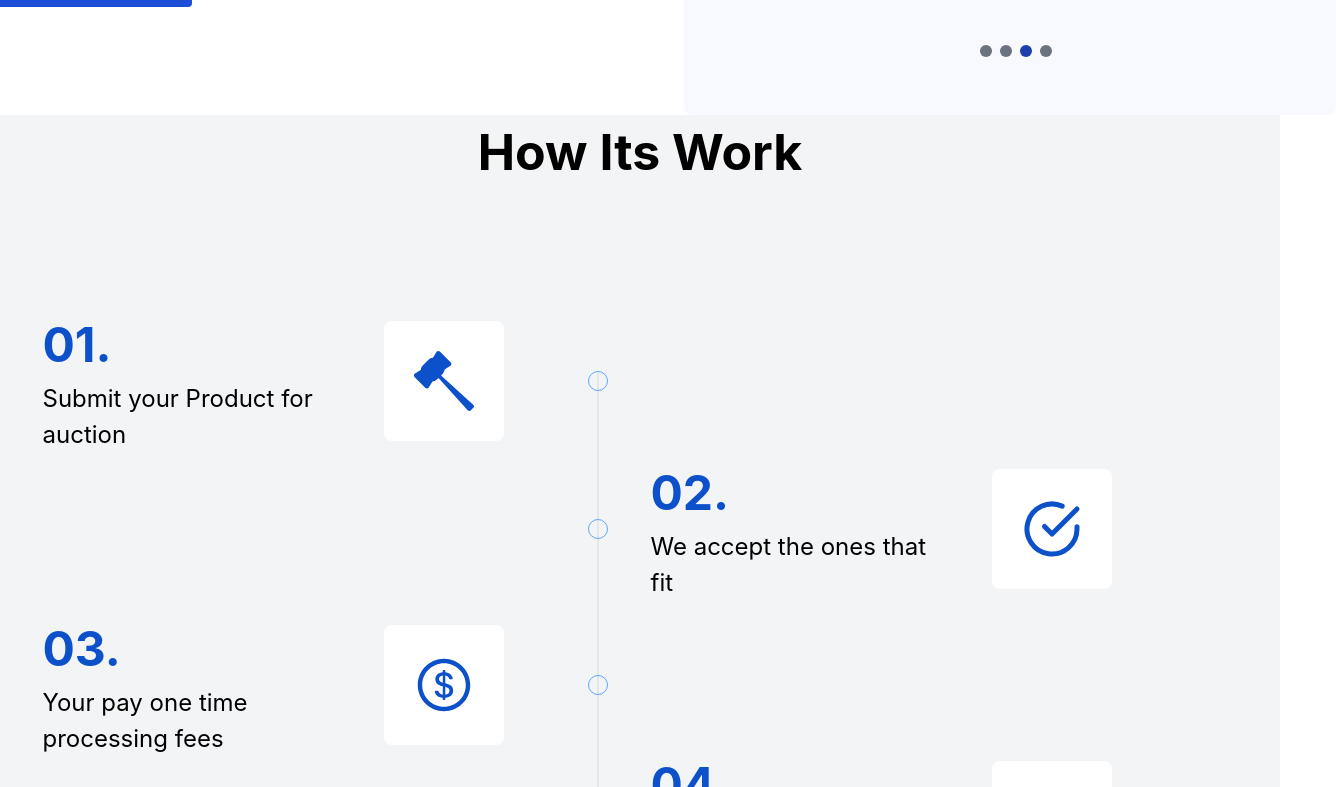
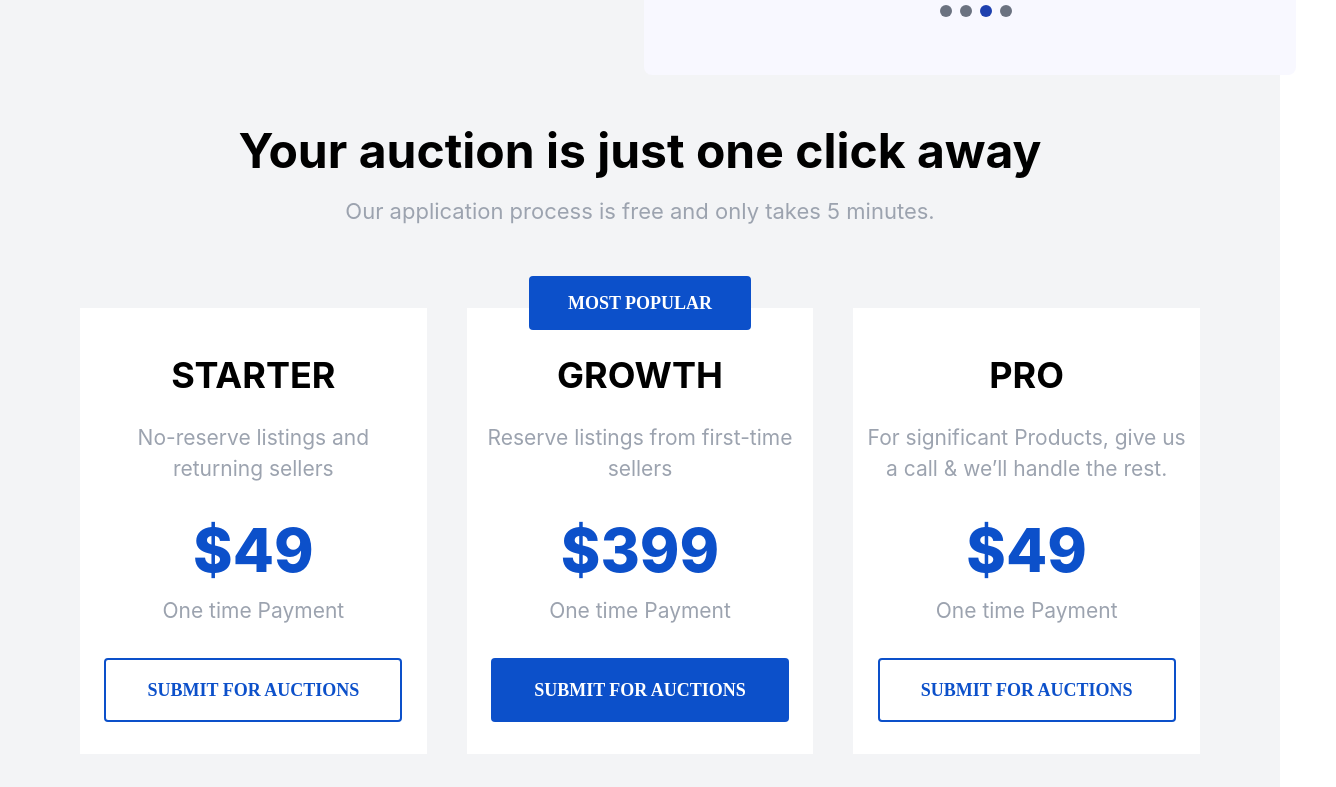
Before and after one commit to M-ilyas1/Elyx-project, a React (Create React App) app: page /SubmitForAuction in a window 1280 px wide. Shown: the part 713-1500 px from the top of the page, 1336 px wide, since content can reach past the window. Built offline with nearby package versions, Linux system fonts and the light colour scheme.

Commit message:
Create planPricingSection

```diff
--- a/src/Component/Plan/PlanMain.js
+++ b/src/Component/Plan/PlanMain.js
@@ -5,8 +5,8 @@ import PlanRC from './PlanRC';
 function PlanMain() {
   return (
     <div>
-      <div className=' flex bg-white gap-10 mt-10 ml-10 justify-center'>
-      <Plan/>
+      <div className=' flex bg-gray-100 gap- justify-center'>
+        <Plan/>
         <PlanRC/>
       </div>
 
--- /dev/null
+++ b/src/Component/PlanPricing/PlanPricing.js
@@ -0,0 +1,73 @@
+import React from "react";
+import Button from "../Button/Button";
+
+export default function PlanPricing() {
+  return (
+    <div className="grid grid-cols-1 lg:grid-cols-3 gap-10 place-content-evenly">
+      <div className="bg-white text-center">
+        <h1 className="text-[36px] font-bold mt-10">STARTER</h1>
+        <p className="text-[21px] text-gray-400 font-normal mt-5">
+          No-reserve listings and <br /> returning sellers
+        </p>
+        <h1 className="text-[60px] font-extrabold text-primary mt-5">$49</h1>
+        <p className="text-[21px] text-gray-400 font-normal">
+          One time Payment
+        </p>
+        <div className="flex justify-center m-8">
+          <Button
+            label="Submit for auctions"
+            height={"h-[64px]"}
+            width={"w-[298px]"}
+            variants="secondary"
+          />
+        </div>
+      </div>
+      <div className="bg-white text-center relative">
+        <div className="absolute -top-8 flex justify-center w-full">
+          <Button
+            label="MOST POPULAR"
+            height={"h-[54px]"}
+            width={"w-[222px]"}
+            variants="primary"
+          />
+        </div>
+
+        <h1 className="text-[36px] font-bold mt-10">GROWTH</h1>
+        <p className="text-[21px] text-gray-400 font-normal mt-5">
+          Reserve listings from first-time <br /> sellers
+        </p>
+        <h1 className="text-[60px] font-extrabold text-primary mt-5">$399</h1>
+        <p className="text-[21px] text-gray-400 font-normal">
+          One time Payment
+        </p>
+        <div className="flex justify-center m-8">
+          <Button
+            label="Submit for auctions"
+            height={"h-[64px]"}
+            width={"w-[298px]"}
+            variants="primary"
+          />
+        </div>
+      </div>
+      <div className="bg-white text-center">
+        <h1 className="text-[36px] font-bold mt-10">PRO</h1>
+        <p className="text-[21px] text-gray-400 font-normal mt-5">
+          For significant Products, give us
+          <br /> a call & we’ll handle the rest.
+        </p>
+        <h1 className="text-[60px] font-extrabold text-primary mt-5">$49</h1>
+        <p className="text-[21px] text-gray-400 font-normal">
+          One time Payment
+        </p>
+        <div className="flex justify-center m-8">
+          <Button
+            label="Submit for auctions"
+            height={"h-[64px]"}
+            width={"w-[298px]"}
+            variants="secondary"
+          />
+        </div>
+      </div>
+    </div>
+  );
+}
--- a/src/Pages/SubmitForAuction/SubmitForAuction.js
+++ b/src/Pages/SubmitForAuction/SubmitForAuction.js
@@ -1,13 +1,24 @@
-import React from 'react'
-import PlanMain from '../../Component/Plan/PlanMain'
-import PlaneProcess from '../../Component/PlanProcess/PlaneProcess'
+import React from "react";
+import PlanMain from "../../Component/Plan/PlanMain";
+import PlanPricing from "../../Component/PlanPricing/PlanPricing";
+import PlaneProcess from "../../Component/PlanProcess/PlaneProcess";
 
 export default function SubmitForAuction() {
   return (
-    <div>
-      <PlanMain/>
-      <PlaneProcess/>
+    <div className="bg-gray-100">
+      <div className="container">
+        <PlanMain />
+      </div>
+      <div className=" container text-center mb-10">
+        <h1 className="text-[48px] font-bold mt-10">
+          Your auction is just one click away
+        </h1>
+        <p className="text-[22px] text-gray-400 font-normal mt-2 mb-20">
+          Our application process is free and only takes 5 minutes.
+        </p>
+        <PlanPricing />
+      </div>
+      <PlaneProcess />
     </div>
-
-  )
+  );
 }
```
